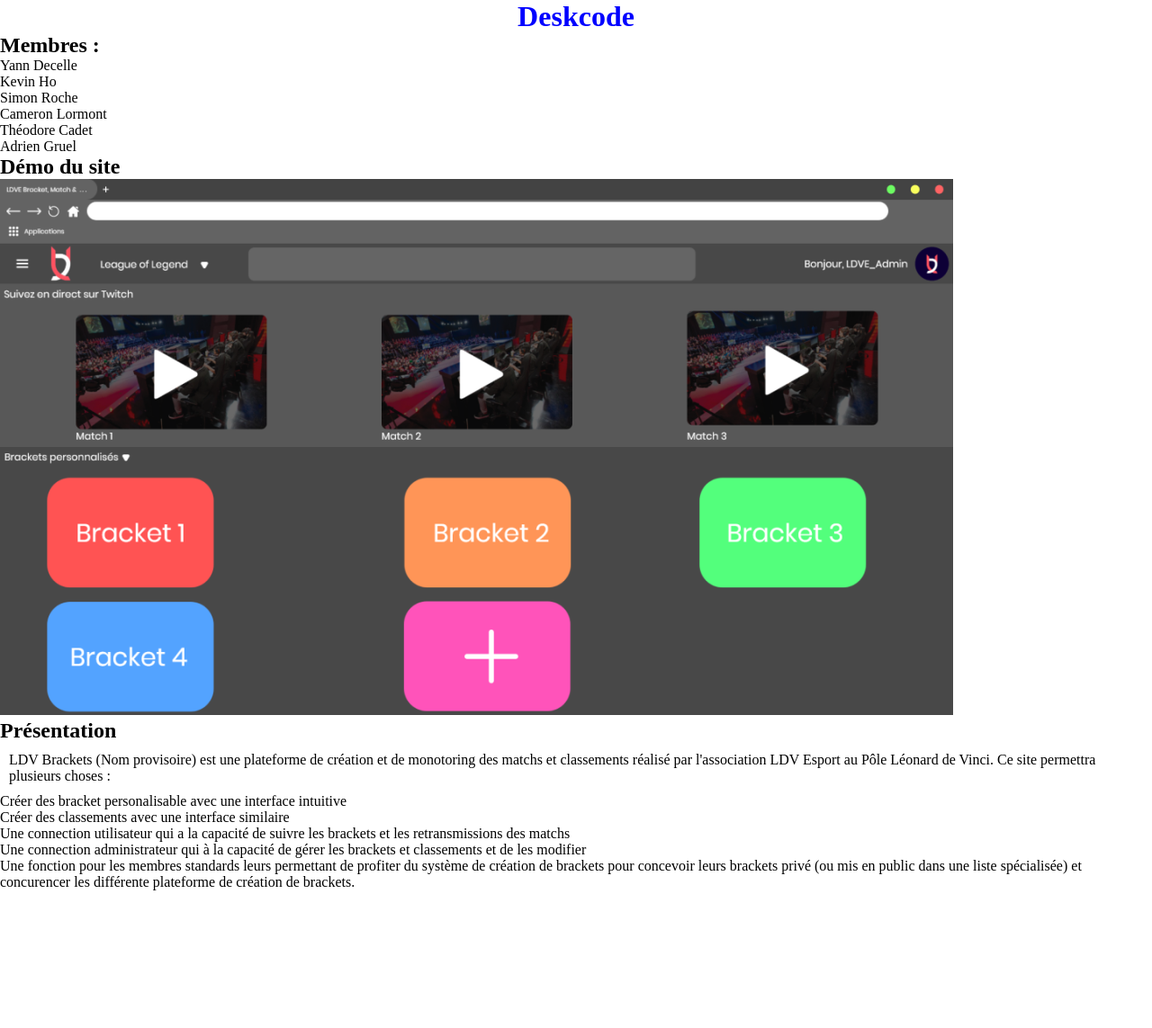
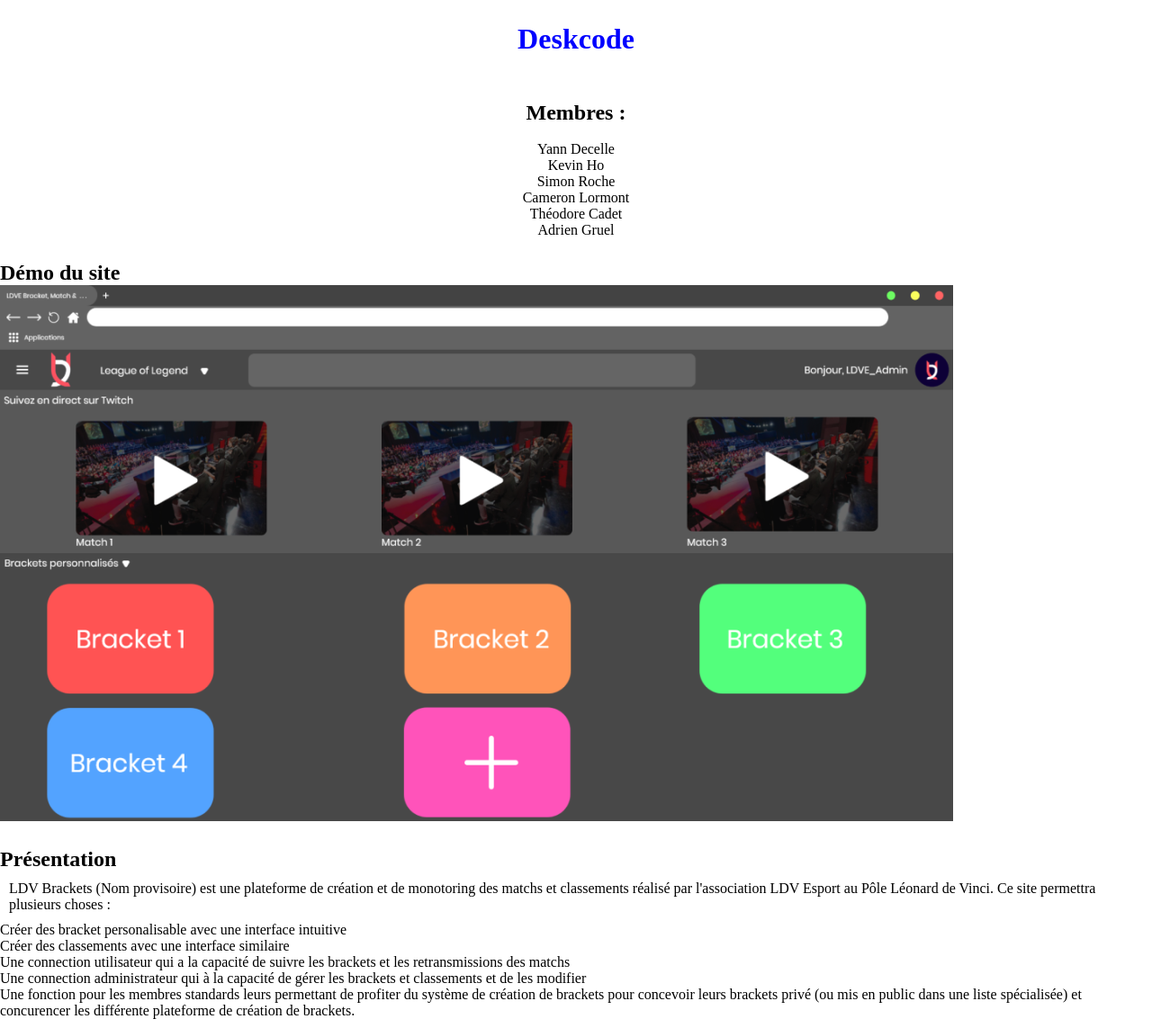
Before and after one commit to Simrche/DeskCode, a PHP site: page / in a window 1280 px wide. Shown: the whole page at 90% size. Before the commit the page ends 990 px from the top, so only its background shows below. Run offline with PHP 8.4, Linux system fonts and the light colour scheme.

Commit message:
Un peu de style

```diff
--- a/css/style.css
+++ b/css/style.css
@@ -14,3 +14,15 @@ p
 {
 	margin: 10px;
 }
+
+.membres {
+	margin-top: 25px;
+	display: flex;
+	flex-direction: column;
+	align-items: center;
+	text-align: center;
+}
+
+h1, h2 {
+	margin-top: 25px;
+}
--- a/index.html
+++ b/index.html
@@ -11,7 +11,7 @@
         <h1> Deskcode </h1>
 
         <div class="membres">
-            <h2>Membres :</h2>
+            <h2>Membres :</h2><br>
             Yann Decelle <br>
             Kevin Ho <br>
             Simon Roche <br>
@@ -20,8 +20,10 @@
             Adrien Gruel <br>
         </div>
 
-        <h2>Démo du site</h2>
-        <img src="img/demo1.png" alt="demo1">
+        <div id="image">
+            <h2>Démo du site</h2>
+            <img src="img/demo1.png" alt="demo1">
+        </div>
 
         <h2>Présentation</h2>
         <p>LDV Brackets (Nom provisoire) est une plateforme de création et de monotoring des matchs et classements réalisé par l'association LDV Esport au Pôle Léonard de Vinci.
```
